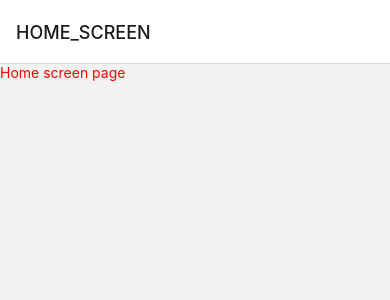
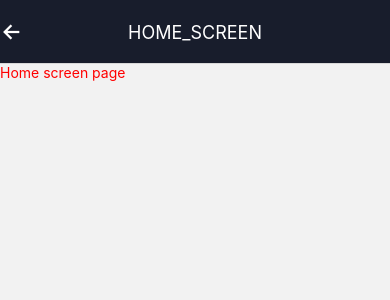
Before and after one commit to VihagaYohan/Eco_Guardian, a React Native app: screen / in a window 390 px wide. Shown: the top 300 px of the page. Built offline with nearby package versions, Linux system fonts and the light colour scheme.

Commit message:
Added - settings for app navigator

```diff
--- a/app/navigation/AppNavigator.js
+++ b/app/navigation/AppNavigator.js
@@ -6,11 +6,31 @@ import { Routes } from "./index";
 // screens
 import { HomeScreen } from "../pages";
 
+// constants
+import { COLORS } from "../constants";
+
+// components
+import { UIHeader, UIHeaderBack } from "../components";
+
 const Stack = createNativeStackNavigator();
 
 const Navigator = () => {
   return (
-    <Stack.Navigator>
+    <Stack.Navigator
+      screenOptions={{
+        headerStyle: {
+          backgroundColor: COLORS.primaryColor,
+        },
+        headerTintColor: COLORS.white,
+        headerTitleStyle: {
+          fontWeight: "normal",
+        },
+        headerTitleAlign: "center",
+        headerShown: true,
+        headerBackTitleVisible: false,
+        headerLeft: (props) => <UIHeaderBack />,
+      }}
+    >
       <Stack.Screen name={Routes.home} component={HomeScreen} />
     </Stack.Navigator>
   );
```
